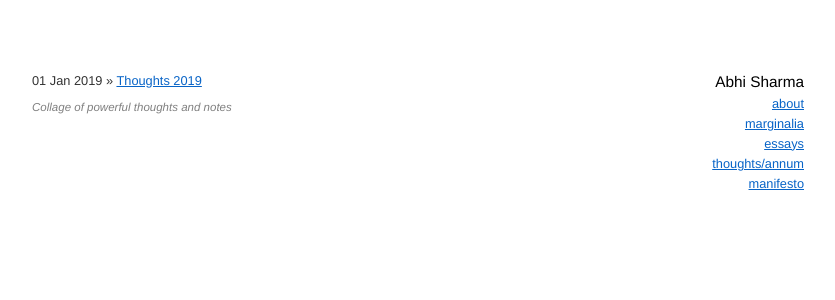
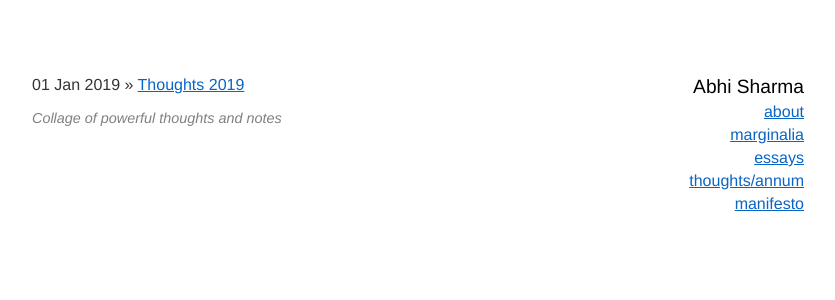
Before and after one commit to abhisharmab/abhisharmab.github.io, a Jekyll site: the page built from thoughts/index.md, in a window 1280 px wide. Shown: the top 300 px of the page, without its empty margins (232-1067 px from the left). Built offline with Jekyll 4.4.1, drawn with Linux system fonts in a browser that asks for light colours.

Commit message:
css edit

```diff
--- a/css/main.css
+++ b/css/main.css
@@ -3,7 +3,7 @@
 a { text-decoration: underline; color: #0864c7; }
 a:hover { text-decoration: underline; }
 
-p { font-size: 0.8em; line-height: 1.5em; color: #333; font-family: 'Helvetica'; }
+p { font-size: 1em; line-height: 1.5em; color: #333; font-family: 'Helvetica'; }
 p.abstract { font-size: 0.9em; color: grey; font-style: italic;}
 
 h1, h2, h3, h4 { font-family: 'Helvetica'; }
@@ -12,19 +12,19 @@
 h3 { font-size: 1.3em; }
 h4 { font-size: 1.1em; }
 
-.menu ul { font-size: 0.8em; font-family: 'Helvetica'; padding: 0px; list-style: none; text-align: right; float: right;}
+.menu ul { font-size: 1em; font-family: 'Helvetica'; padding: 0px; list-style: none; text-align: right; float: right;}
 .menu ul li { display: list-item; margin-right: 20px; margin-bottom: 5px; }
 
 .menu .main { font-size: 1.2em; }
 
 .container { float: left; width: 500px;}
 
-.post { font-size: 0.8em; font-family: 'Helvetica'; line-height: 1.5em; color: #333;}
+.post { font-size: 1em; font-family: 'Helvetica'; line-height: 1.5em; color: #333;}
 
 footer { border-top: 1px solid #d5d5d5; font-size: .8em; }
 
 /* Blog */
-ul.posts { font-size: 0.8em; color: #333; font-family: 'Helvetica'; }
+ul.posts { font-size: 1em; color: #333; font-family: 'Helvetica'; }
 ul.posts li { list-style: none; color: #333; font-family: 'Helvetica';}
 
 
```
